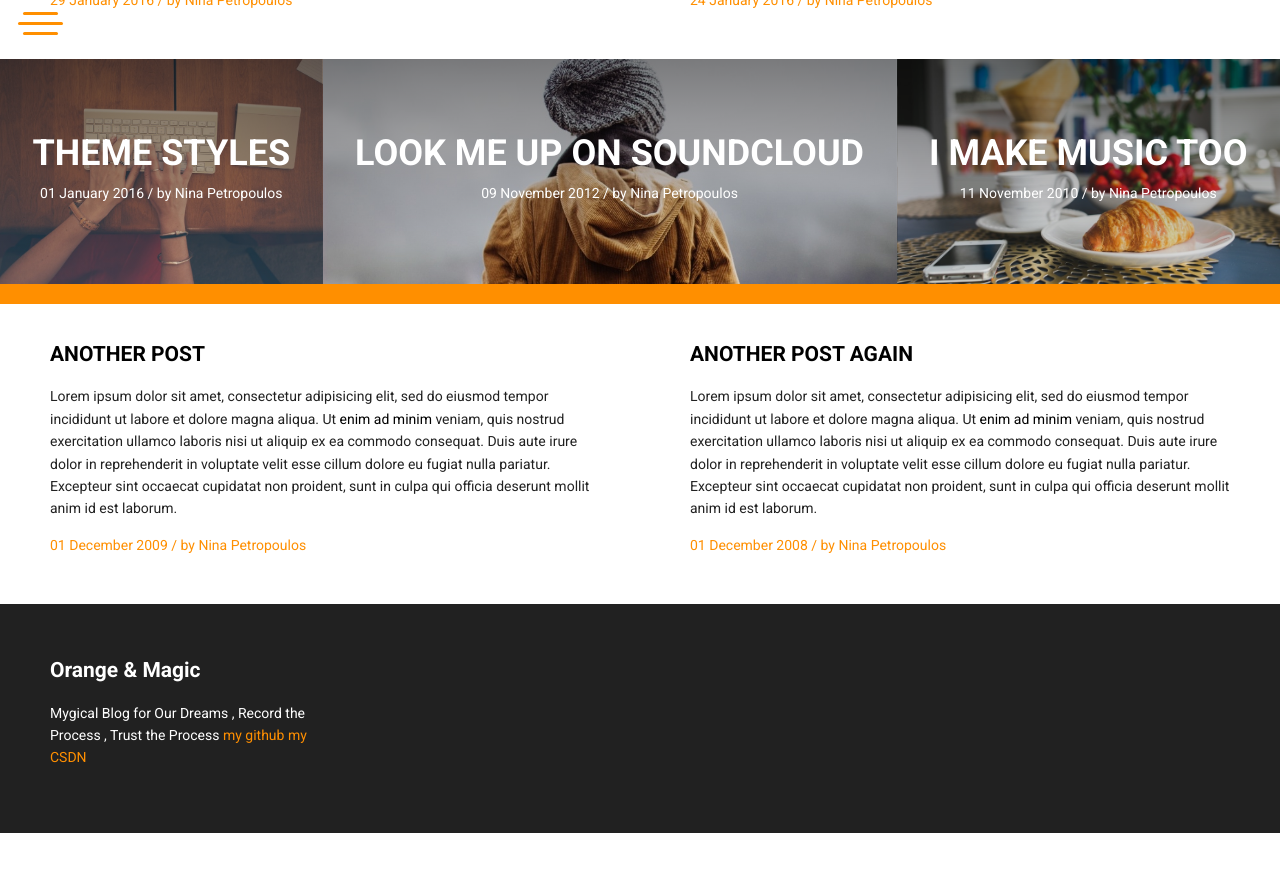
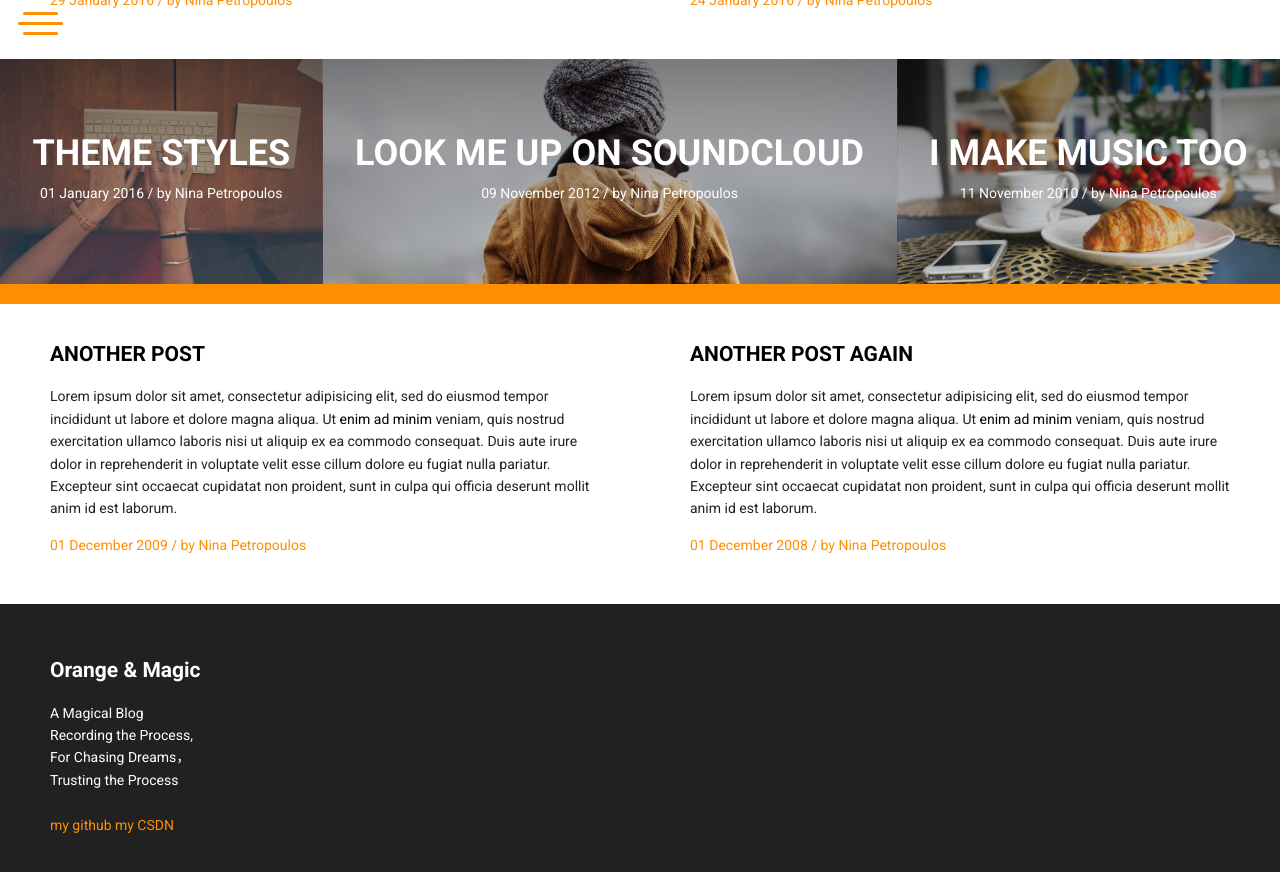
Before and after one commit to DreamSki/DreamSkii, a Jekyll site: the page built from index.html, in a window 1280 px wide and 900 px high, scrolled down 1056 px. Shown: the top 872 px of the window. Built offline with Jekyll 4.4.1, drawn with Linux system fonts in a browser that asks for light colours; before the commit the page ends 1889 px from its top, so only the background shows below that.

Commit message:
Update footer.html

```diff
--- a/_includes/footer.html
+++ b/_includes/footer.html
@@ -1,2 +1,2 @@
 <footer class="xs-12"><div><strong class="big">{{site.title}}</strong><p>
-Mygical Blog for Our Dreams , Record the Process , Trust the Process<a> my github</a><a> my CSDN</a></p></div></footer>
+A Magical Blog <br/>Recording the Process, <br/>For Chasing Dreams，<br/>Trusting the Process<br/><br/><a href='{{ site.github }}'> my github</a><a> my CSDN</a></p></div></footer>
```
